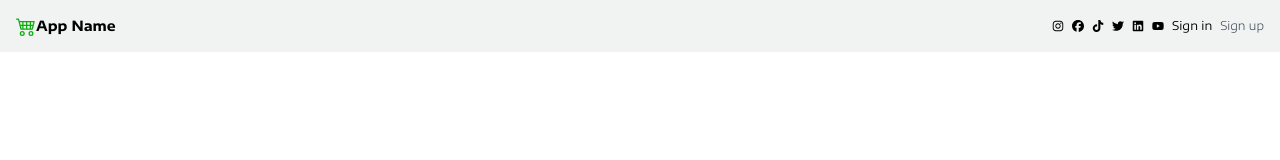
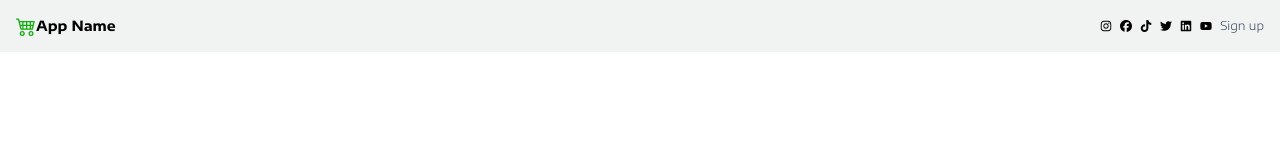
Before and after one commit to hussein-m-kandil/odin-shopping-cart, a React (Vite) app: page /signin in a window 1280 px wide. Shown: the top 160 px of the page. Built offline with nearby package versions, Linux system fonts and the light colour scheme.

Commit message:
Toggle between the navigation links "Sign up/in"

```diff
--- a/src/components/Navbar/Navbar.jsx
+++ b/src/components/Navbar/Navbar.jsx
@@ -9,6 +9,16 @@ import { FaTwitter as Twitter } from 'react-icons/fa6';
 import { FaTiktok as Tiktok } from 'react-icons/fa6';
 import { FaBars as Bars } from 'react-icons/fa';
 import PropTypes from 'prop-types';
+import {
+  HOME_PATH,
+  CART_PATH,
+  BRANDS_PATH,
+  SIGNUP_PATH,
+  SIGNIN_PATH,
+  SIGNOUT_PATH,
+  PRODUCTS_PATH,
+  CATEGORIES_PATH,
+} from '../../App';
 
 const socialData = [
   { name: 'Instagram', icon: <Instagram />, url: 'https://www.instagram.com/' },
@@ -41,7 +51,7 @@ Social.propTypes = {
 function Navbar({ authenticated = false }) {
   const [screenWidth, setScreenWidth] = useState(window.innerWidth);
   const [expanded, setExpanded] = useState(false);
-
+  const signupPathMatch = useMatch(SIGNUP_PATH);
   const navRef = useRef(null);
 
   useEffect(() => {
@@ -113,35 +123,20 @@ function Navbar({ authenticated = false }) {
             className={`grow items-center gap-2 text-center text-xs max-sm:space-y-2 max-sm:px-2 sm:flex ${authenticated ? 'max-sm:pt-4' : ''}`}
             onClick={collapseNavMenuOnClickLink}
           >
-            {authenticated && (
-              <>
-                <li>
-                  <NavLink to="/" className={genNavLinkClasses}>
-                    Home
+            {authenticated &&
+              [
+                ['Home', HOME_PATH],
+                ['Cart', CART_PATH],
+                ['Products', PRODUCTS_PATH],
+                ['Categories', CATEGORIES_PATH],
+                ['Brands', BRANDS_PATH],
+              ].map(([pageName, pagePath]) => (
+                <li key={pagePath}>
+                  <NavLink to={pagePath} className={genNavLinkClasses}>
+                    {pageName}
                   </NavLink>
                 </li>
-                <li>
-                  <NavLink to="/cart" className={genNavLinkClasses}>
-                    Cart
-                  </NavLink>
-                </li>
-                <li>
-                  <NavLink to="/products" className={genNavLinkClasses}>
-                    Products
-                  </NavLink>
-                </li>
-                <li>
-                  <NavLink to="/categories" className={genNavLinkClasses}>
-                    Categories
-                  </NavLink>
-                </li>
-                <li>
-                  <NavLink to="/brands" className={genNavLinkClasses}>
-                    Brands
-                  </NavLink>
-                </li>
-              </>
-            )}
+              ))}
             <li className="ms-auto">
               <div className="flex flex-wrap gap-2 text-xs max-sm:mx-auto max-sm:my-4 max-sm:w-fit">
                 {socialData.map((data) => (
@@ -151,23 +146,22 @@ function Navbar({ authenticated = false }) {
             </li>
             {authenticated ? (
               <li>
-                <NavLink to="/signout" className={genNavLinkClasses}>
+                <NavLink to={SIGNOUT_PATH} className={genNavLinkClasses}>
                   Sign out
                 </NavLink>
               </li>
-            ) : (
-              <>
+            ) : signupPathMatch ? (
               <li>
-                  <NavLink to="/signin" className={genNavLinkClasses}>
+                <NavLink to={SIGNIN_PATH} className={genNavLinkClasses}>
                   Sign in
                 </NavLink>
               </li>
+            ) : (
               <li>
-                  <NavLink to="/signup" className={genNavLinkClasses}>
+                <NavLink to={SIGNUP_PATH} className={genNavLinkClasses}>
                   Sign up
                 </NavLink>
               </li>
-              </>
             )}
           </ul>
         )}
```
Also changed, not shown: 2 other files (tests, documents, lock files or other folders). Lines whose indentation alone changed are shown as unchanged.
